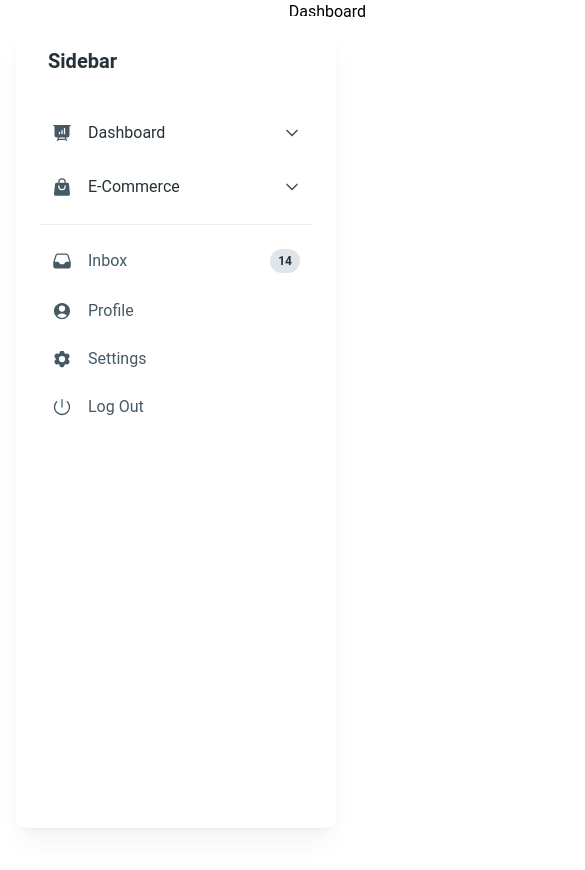
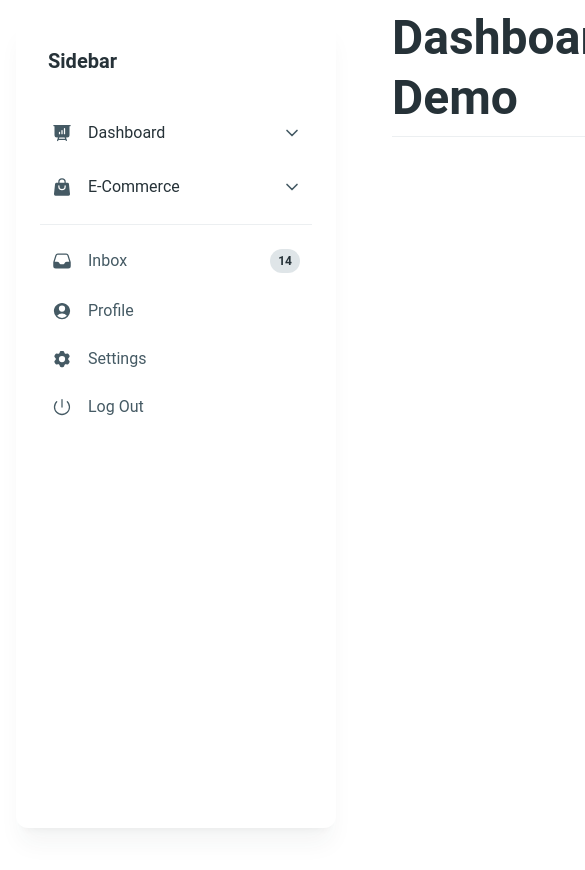
Before and after one commit to arthurstomp/nextjs_dashboard_demo, a Next.js app: page /dashboard_demo in a window 390 px wide. Shown: the top 870 px of the page, 585 px wide, since content can reach past the window. Built offline with nearby package versions, Linux system fonts and the light colour scheme.

Commit message:
Fix style responsiviness

```diff
--- a/src/components/sidebar.tsx
+++ b/src/components/sidebar.tsx
@@ -29,7 +29,7 @@ export default function Example() {
   };
 
   return (
-    <div className="static w-[22rem]">
+    <div className="static w-1/5 min-w-[22rem]">
       <Card className="fixed top-4 left-4 h-[calc(100vh-2rem)] w-full max-w-[20rem] p-4 shadow-xl shadow-blue-gray-900/5">
         <div className="mb-2 p-4">
           <Typography variant="h5" color="blue-gray">
--- a/src/layouts/dashboard.tsx
+++ b/src/layouts/dashboard.tsx
@@ -6,7 +6,7 @@ export default function Layout({ children }: PropsWithChildren) {
     <>
       <div className="flex">
         <Sidebar />
-        <main>{children}</main>
+        <main className="w-4/5">{children}</main>
       </div>
     </>
   )
--- a/src/pages/dashboard_demo.tsx
+++ b/src/pages/dashboard_demo.tsx
@@ -1,8 +1,17 @@
+import {
+  Typography,
+} from "@material-tailwind/react";
 export default function DashboardDemo() {
   return(
     <>
-      <div className="" style={{ height: '130vh' }}>
-        <h1>Dashboard Demo</h1>
+      <div className="pt-2 w-full px-10" style={{ height: '130vh' }}>
+        <div className="flex justify-between">
+          <Typography variant="h1" color="blue-gray">
+            Dashboard Demo
+          </Typography>
+          <img className="inline-block h-10 w-10 rounded-full ring-2 ring-white" src="https://images.unsplash.com/photo-1472099645785-5658abf4ff4e?ixlib=rb-1.2.1&ixid=eyJhcHBfaWQiOjEyMDd9&auto=format&fit=facearea&facepad=2&w=256&h=256&q=80" alt=""></img>
+        </div>
+        <hr className="my-2 border-blue-gray-50" />
       </div>
     </>
   )
```
